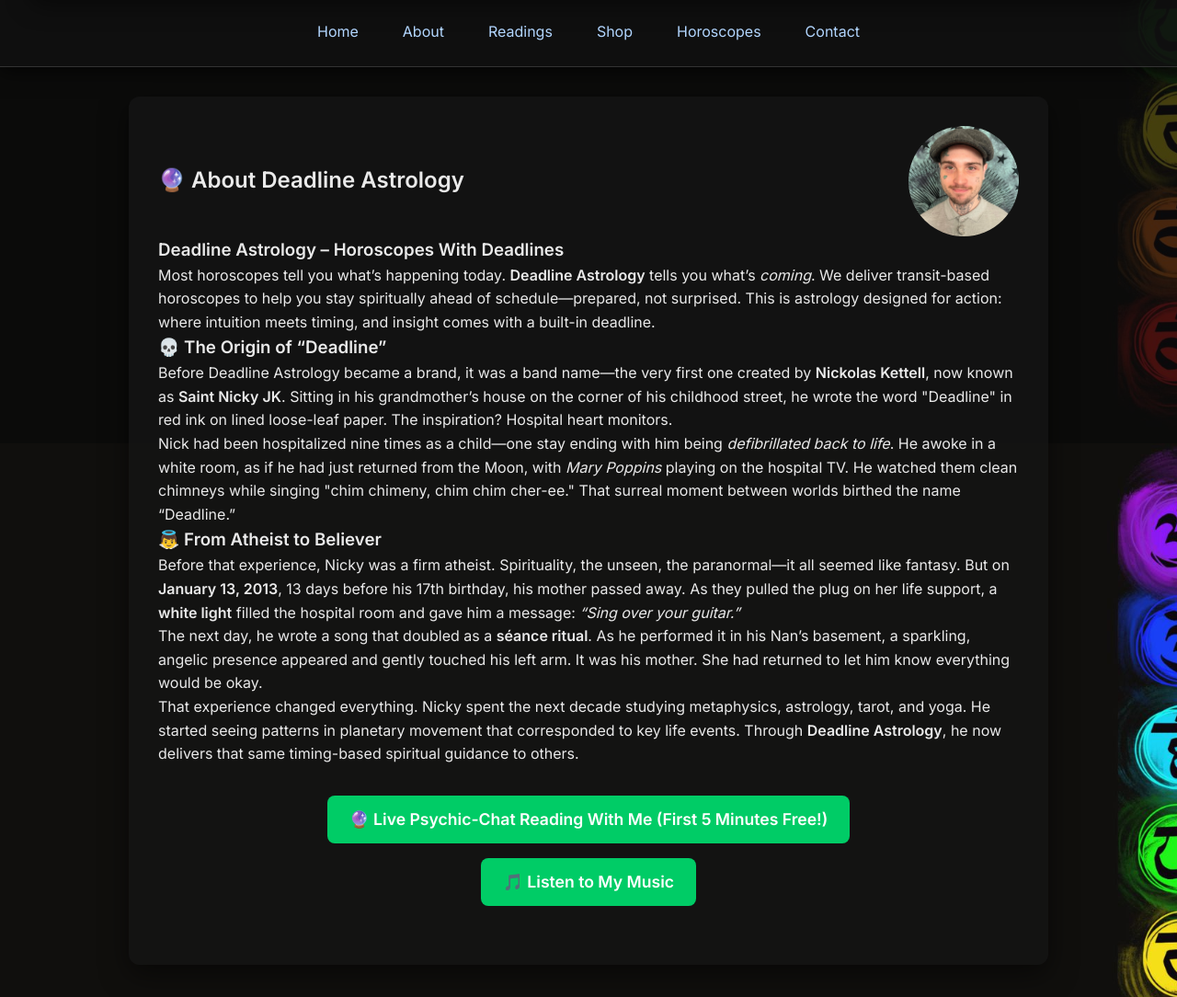
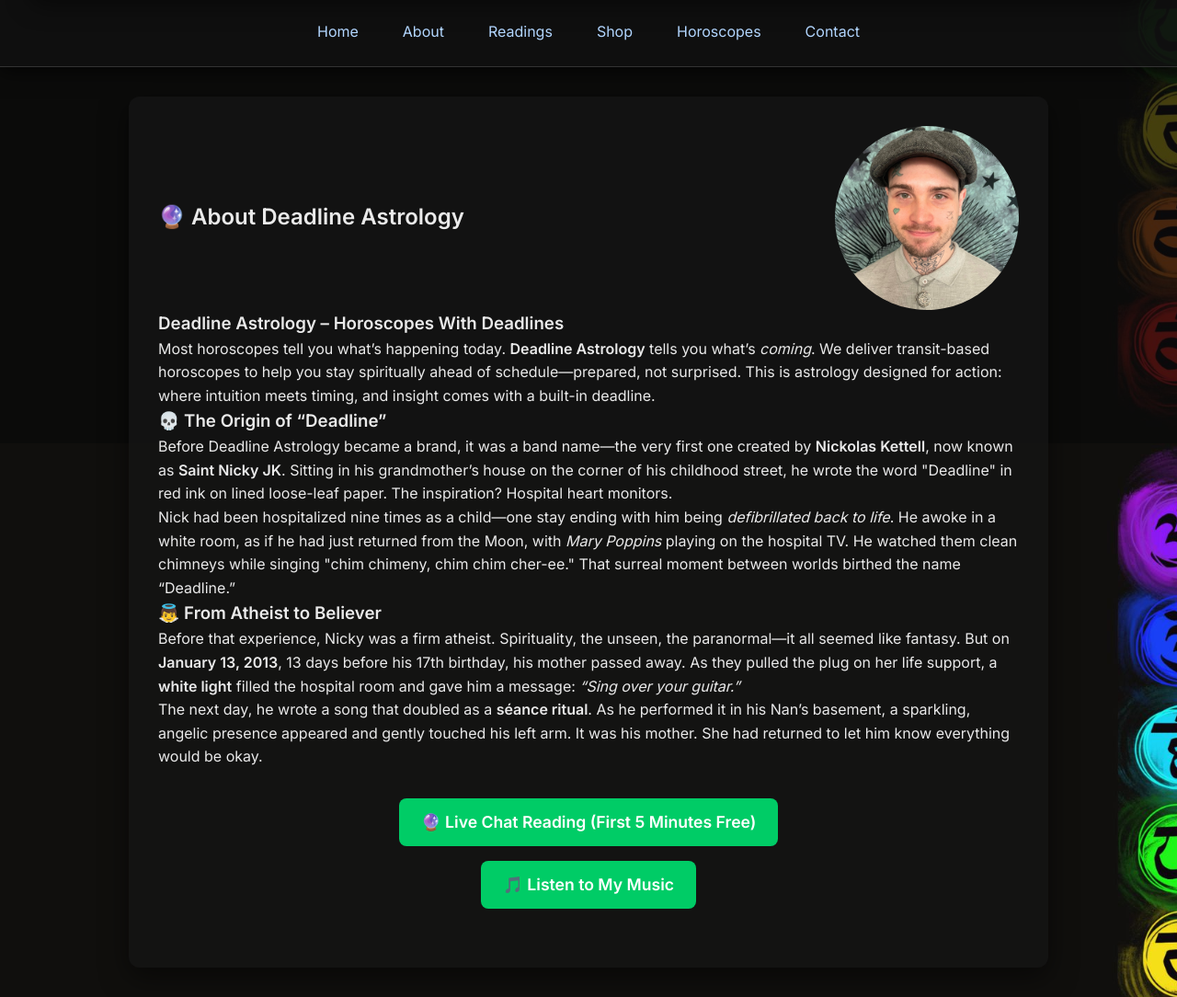
Before and after one commit to Deadline-Astrology/Deadlineastrology.github.io, a Jekyll site: the page about.html, which Jekyll copies as it is, in a window 1280 px wide. Shown: the part 418-1502 px from the top of the page at 92% size. Built offline with Jekyll 4.4.1, drawn with Linux system fonts in a browser that asks for light colours; some web fonts are replaced.

Commit message:
Update about.html

```diff
--- a/about.html
+++ b/about.html
@@ -53,7 +53,7 @@
     }
 
     .about-header img {
-      max-width: 120px;
+      max-width: 200px; /* Increased size */
       height: auto;
       border-radius: 50%;
     }
@@ -95,13 +95,10 @@
     <p>
       The next day, he wrote a song that doubled as a <strong>séance ritual</strong>. As he performed it in his Nan’s basement, a sparkling, angelic presence appeared and gently touched his left arm. It was his mother. She had returned to let him know everything would be okay.
     </p>
-    <p>
-      That experience changed everything. Nicky spent the next decade studying metaphysics, astrology, tarot, and yoga. He started seeing patterns in planetary movement that corresponded to key life events. Through <strong>Deadline Astrology</strong>, he now delivers that same timing-based spiritual guidance to others.
-    </p>
 
     <div class="cta-buttons">
-      <a href="https://psychic.bitwine.com/psychics/497617-timeline_astrology" class="button" target="_blank" rel="noopener noreferrer">🔮 Live Psychic-Chat Reading With Me (First 5 Minutes Free!)</a>
-      <a href="https://distrokid.com/hyperfollow/saintnickyjk/saint-nicky-jk" class="button" target="_blank" rel="noopener noreferrer">🎵 Listen to My Music</a>
+      <a href="https://psychic.bitwine.com/psychics/497617-timeline_astrology" class="button" target="_blank">🔮 Live Chat Reading (First 5 Minutes Free)</a>
+      <a href="https://distrokid.com/hyperfollow/saintnickyjk/death-is-a-doorway" class="button" target="_blank">🎵 Listen to My Music</a>
     </div>
   </section>
 </body>
```
